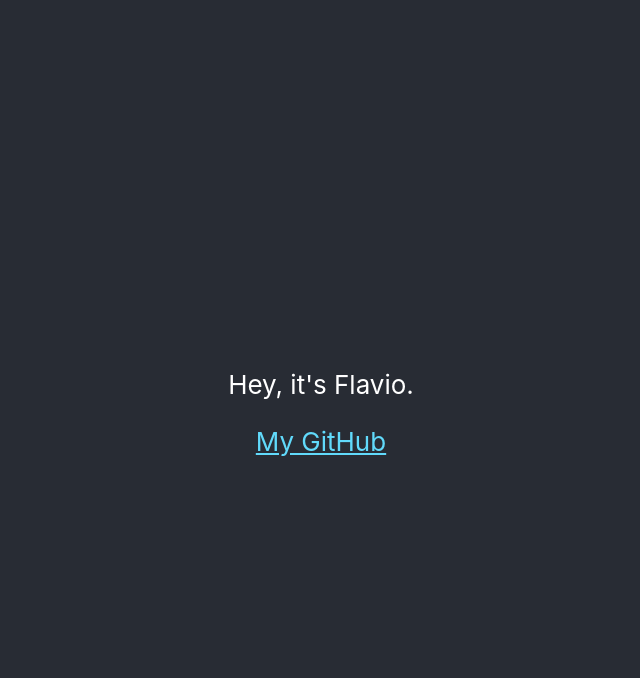
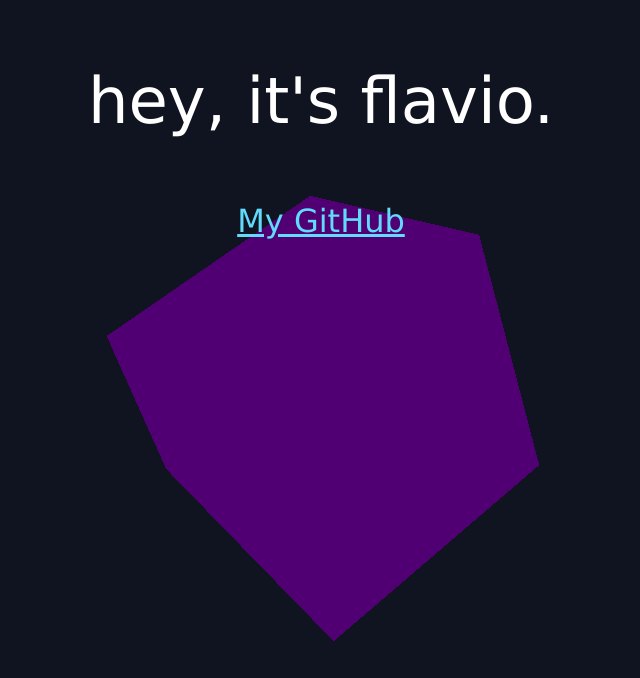
Before and after one commit to coolfav/its-flavio, a React (Create React App) app: page / in a window 1280 px wide. Shown: the top 678 px of the page, without its empty margins (319-959 px from the left). Built offline with nearby package versions, Linux system fonts and the light colour scheme.

Commit message:
added three.js functionality and modified style

```diff
--- a/src/App.css
+++ b/src/App.css
@@ -1,32 +1,33 @@
+@font-face {
+  font-family: 'Cabin';
+  font-style: normal;
+  font-weight: 400;
+  font-stretch: normal;
+  src: url(https://fonts.gstatic.com/s/cabin/v27/u-4X0qWljRw-PfU81xCKCpdpbgZJl6XFpfEd7eA9BIxxkV2EH7ilx17r.woff2) format('woff2');
+  unicode-range: U+0100-02AF, U+0304, U+0308, U+0329, U+1E00-1E9F, U+1EF2-1EFF, U+2020, U+20A0-20AB, U+20AD-20C0, U+2113, U+2C60-2C7F, U+A720-A7FF;
+}
+
 .App {
   text-align: center;
 }
 
-.App-logo {
-  height: 40vmin;
-  pointer-events: none;
+.App-header {
+	position: absolute;
+	top: 0px;
+	width: 100%;
+	text-align: center;
+	z-index: 100;
+	display:block;
+  font-family:'Cabin', 'Lucida Sans', 'Lucida Sans Regular', 'Lucida Grande', 'Lucida Sans Unicode', Geneva, Verdana, sans-serif;
 }
 
-.App-header {
-  background-color: #282c34;
-  min-height: 100vh;
-  display: flex;
-  flex-direction: column;
-  align-items: center;
-  justify-content: center;
-  font-size: calc(10px + 2vmin);
+.Flav {
+  font-family: 'Cabin', 'Lucida Sans', 'Lucida Sans Regular', 'Lucida Grande', 'Lucida Sans Unicode', Geneva, Verdana, sans-serif;
+  font-size: 400%;
   color: white;
 }
 
 .App-link {
   color: #61dafb;
+  font-size: 200%;
 }
-
-@keyframes App-logo-spin {
-  from {
-    transform: rotate(0deg);
-  }
-  to {
-    transform: rotate(360deg);
-  }
-}
--- a/src/App.js
+++ b/src/App.js
@@ -1,12 +1,12 @@
 import './App.css';
-import * as THREE from 'three';
+import {Three} from './three.js';
 
 function App() {
   return (
     <div className="App">
-      <header className="App-header">
-        <p>
-          Hey, it's Flavio.
+      <div className="App-header">
+        <p className='Flav'>
+          hey, it's flavio.
         </p>
         <a
           className="App-link"
@@ -16,7 +16,9 @@
         >
          My GitHub
         </a>
-      </header>
+      </div>
+      <Three>
+      </Three>
     </div>
   );
 }
--- /dev/null
+++ b/src/three.js
@@ -0,0 +1,30 @@
+import * as THREE from 'three';
+
+const scene = new THREE.Scene();
+const camera = new THREE.PerspectiveCamera( 75, window.innerWidth / window.innerHeight, 0.1, 1000 );
+const renderer = new THREE.WebGLRenderer();
+renderer.setSize( window.innerWidth, window.innerHeight );
+
+const geometry = new THREE.BoxGeometry( 1, 1, 1 );
+const material = new THREE.MeshBasicMaterial( { color: 0x500072 } );
+const cube = new THREE.Mesh( geometry, material );
+scene.add( cube );
+
+scene.background = new THREE.Color(0x101421);
+
+camera.position.z = 2;
+
+function animate() {
+    if (cube.rotation.x < 1.0) {
+        cube.rotation.x += 0.001;
+    }
+    cube.rotation.y += 0.001;
+    cube.rotation.z += 0.001;
+	renderer.render( scene, camera );
+}
+
+renderer.setAnimationLoop( animate );
+
+export function Three () {
+    document.body.appendChild( renderer.domElement );
+}
```
Also changed, not shown: notes.txt, src/logo.svg (deleted).
